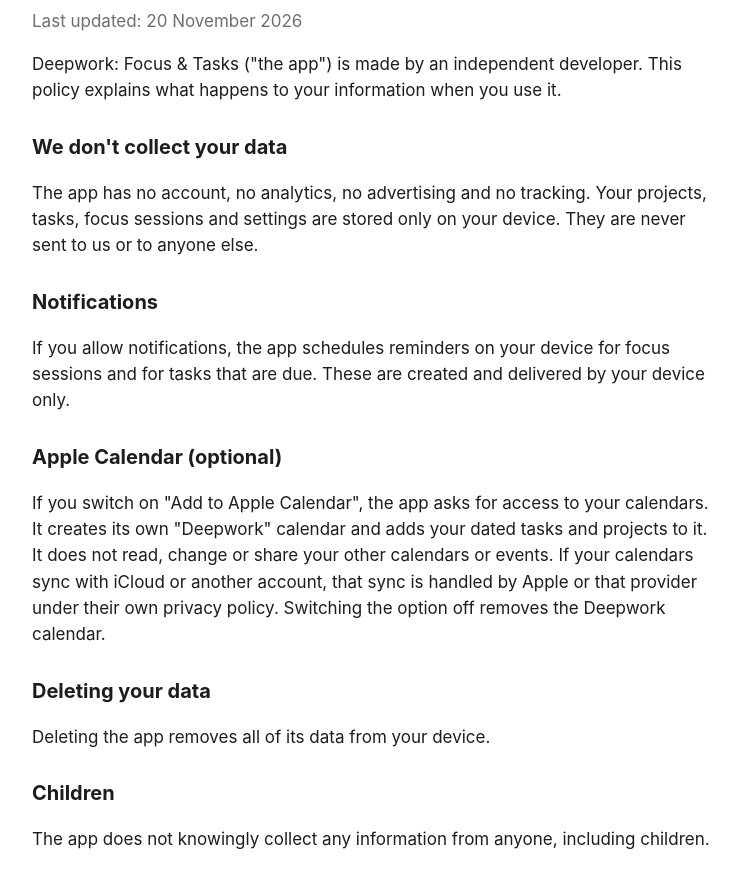
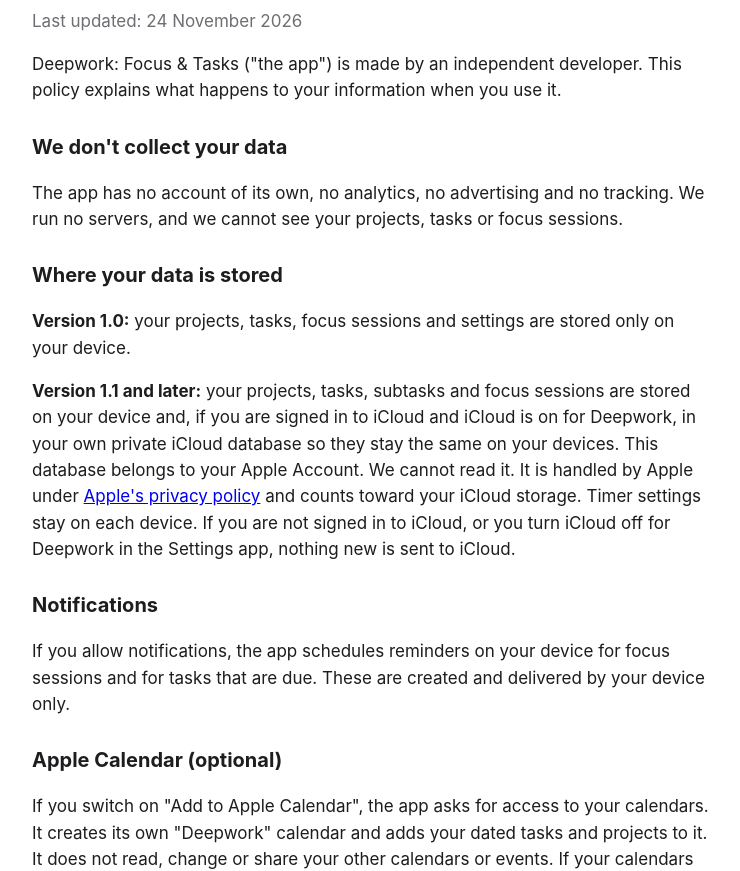
Before and after one commit to AmrHRAbdeen/deepwork-privacy, a plain HTML site: page index.html in a window 1280 px wide. Shown: the part 95-966 px from the top of the page, without its empty margins (268-1008 px from the left). Drawn offline with Linux system fonts and the light colour scheme.

Commit message:
Update privacy policy for Deepwork 1.1 (iCloud sync)
Co-Authored-By: Claude Opus 5.5 <noreply@anthropic.com>

```diff
--- a/index.html
+++ b/index.html
@@ -17,12 +17,16 @@
 <body>
 <main>
 <h1>Deepwork Privacy Policy</h1>
-<p class="date">Last updated: 20 November 2026</p>
+<p class="date">Last updated: 24 November 2026</p>
 
 <p>Deepwork: Focus &amp; Tasks ("the app") is made by an independent developer. This policy explains what happens to your information when you use it.</p>
 
 <h2>We don't collect your data</h2>
-<p>The app has no account, no analytics, no advertising and no tracking. Your projects, tasks, focus sessions and settings are stored only on your device. They are never sent to us or to anyone else.</p>
+<p>The app has no account of its own, no analytics, no advertising and no tracking. We run no servers, and we cannot see your projects, tasks or focus sessions.</p>
+
+<h2>Where your data is stored</h2>
+<p><strong>Version 1.0:</strong> your projects, tasks, focus sessions and settings are stored only on your device.</p>
+<p><strong>Version 1.1 and later:</strong> your projects, tasks, subtasks and focus sessions are stored on your device and, if you are signed in to iCloud and iCloud is on for Deepwork, in your own private iCloud database so they stay the same on your devices. This database belongs to your Apple Account. We cannot read it. It is handled by Apple under <a href="https://www.apple.com/legal/privacy/">Apple's privacy policy</a> and counts toward your iCloud storage. Timer settings stay on each device. If you are not signed in to iCloud, or you turn iCloud off for Deepwork in the Settings app, nothing new is sent to iCloud.</p>
 
 <h2>Notifications</h2>
 <p>If you allow notifications, the app schedules reminders on your device for focus sessions and for tasks that are due. These are created and delivered by your device only.</p>
@@ -31,7 +35,8 @@
 <p>If you switch on "Add to Apple Calendar", the app asks for access to your calendars. It creates its own "Deepwork" calendar and adds your dated tasks and projects to it. It does not read, change or share your other calendars or events. If your calendars sync with iCloud or another account, that sync is handled by Apple or that provider under their own privacy policy. Switching the option off removes the Deepwork calendar.</p>
 
 <h2>Deleting your data</h2>
-<p>Deleting the app removes all of its data from your device.</p>
+<p>You can delete any project or task in the app. With iCloud sync, deleting it on one device deletes it on your other devices too.</p>
+<p>Deleting the app removes its data from that device. With iCloud sync, a copy stays in your iCloud so it can return if you reinstall the app. To delete that copy, open the Settings app, tap your name, then iCloud, then your iCloud storage, choose Deepwork and delete its data. This removes it from iCloud.</p>
 
 <h2>Children</h2>
 <p>The app does not knowingly collect any information from anyone, including children.</p>
```
